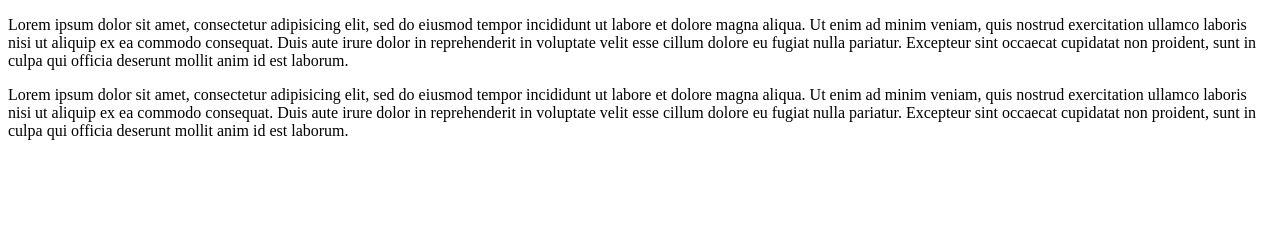
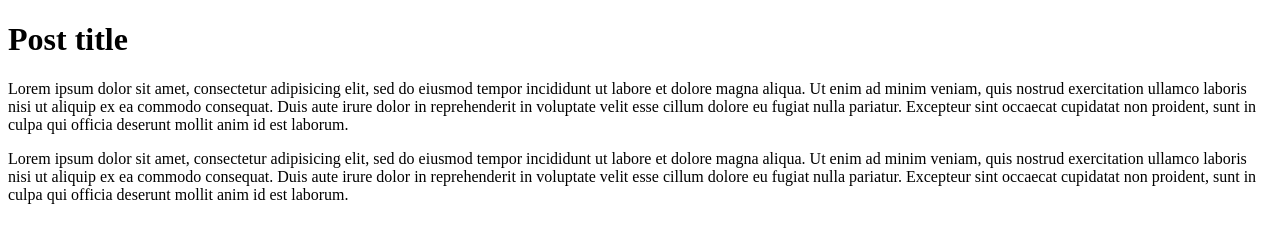
Before and after one commit to ihamedm/gitflowtest, a plain HTML site: page index.html in a window 1280 px wide. Drawn offline with Linux system fonts and the light colour scheme.

Commit message:
home page structure done

```diff
--- a/index.html
+++ b/index.html
@@ -6,6 +6,10 @@
 	<title>Home page</title>
 </head>
 <body>
+	<div class="container">
+		<div class="post">
+			<h1>Post title</h1>
+			<div class="entry">
 				<p>Lorem ipsum dolor sit amet, consectetur adipisicing elit, sed do eiusmod
 				tempor incididunt ut labore et dolore magna aliqua. Ut enim ad minim veniam,
 				quis nostrud exercitation ullamco laboris nisi ut aliquip ex ea commodo
@@ -18,6 +22,8 @@
 				consequat. Duis aute irure dolor in reprehenderit in voluptate velit esse
 				cillum dolore eu fugiat nulla pariatur. Excepteur sint occaecat cupidatat non
 				proident, sunt in culpa qui officia deserunt mollit anim id est laborum.</p>
-
+			</div>
+		</div>
+	</div>
 </body>
 </html>
```
Lines whose indentation alone changed are shown as unchanged.
